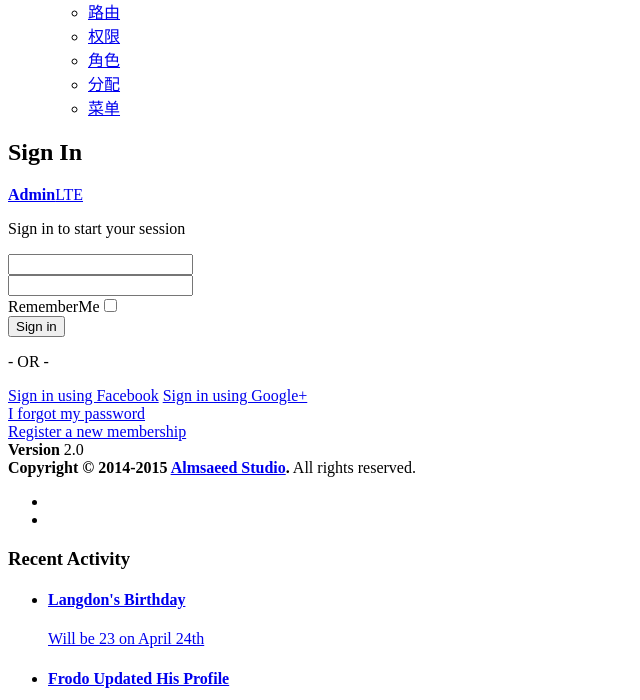
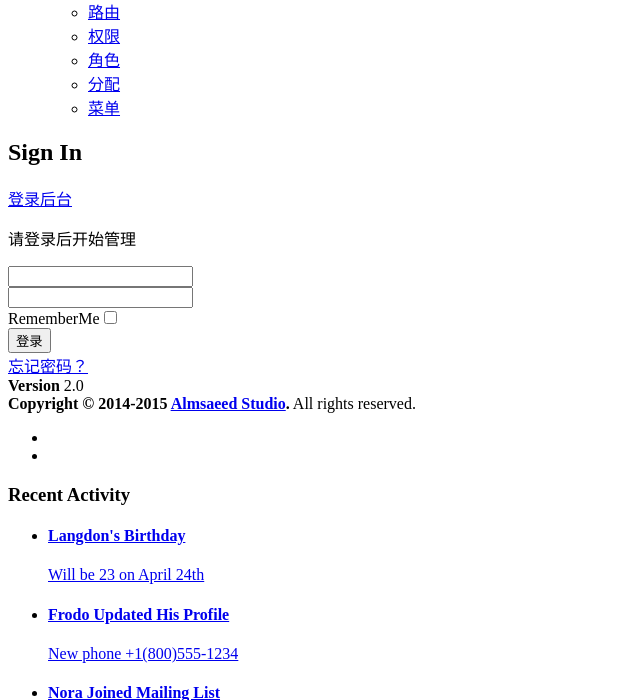
Before and after one commit to zxl976557204/guanfang, a Yii app: template backend/views/site/login.php in a window 1280 px wide. Shown: the part 3897-4597 px from the top of the page, without its empty margins (0-640 px from the left). Run offline with PHP 8.4 and a stand-in for Yii, Linux system fonts and the light colour scheme; the template is opened without the code that fills it, so the values that code supplies are empty; form fields are guessed from the names that the template uses; some libraries are stand-ins or nearby versions.

Commit message:
后端登录功能

```diff
--- a/backend/views/site/login.php
+++ b/backend/views/site/login.php
@@ -21,11 +21,11 @@ $fieldOptions2 = [
 
 <div class="login-box">
     <div class="login-logo">
-        <a href="#"><b>Admin</b>LTE</a>
+        <a href="#">登录后台</a>
     </div>
     <!-- /.login-logo -->
     <div class="login-box-body">
-        <p class="login-box-msg">Sign in to start your session</p>
+        <p class="login-box-msg">请登录后开始管理</p>
 
         <?php $form = ActiveForm::begin(['id' => 'login-form', 'enableClientValidation' => false]); ?>
 
@@ -45,7 +45,7 @@ $fieldOptions2 = [
             </div>
             <!-- /.col -->
             <div class="col-xs-4">
-                <?= Html::submitButton('Sign in', ['class' => 'btn btn-primary btn-block btn-flat', 'name' => 'login-button']) ?>
+                <?= Html::submitButton('登录', ['class' => 'btn btn-primary btn-block btn-flat', 'name' => 'login-button']) ?>
             </div>
             <!-- /.col -->
         </div>
@@ -54,16 +54,16 @@ $fieldOptions2 = [
         <?php ActiveForm::end(); ?>
 
         <div class="social-auth-links text-center">
-            <p>- OR -</p>
-            <a href="#" class="btn btn-block btn-social btn-facebook btn-flat"><i class="fa fa-facebook"></i> Sign in
-                using Facebook</a>
-            <a href="#" class="btn btn-block btn-social btn-google-plus btn-flat"><i class="fa fa-google-plus"></i> Sign
-                in using Google+</a>
+<!--             <p>- OR -</p> -->
+<!--             <a href="#" class="btn btn-block btn-social btn-facebook btn-flat"><i class="fa fa-facebook"></i> Sign in -->
+<!--                 using Facebook</a> -->
+<!--             <a href="#" class="btn btn-block btn-social btn-google-plus btn-flat"><i class="fa fa-google-plus"></i> Sign -->
+<!--                 in using Google+</a> -->
         </div>
         <!-- /.social-auth-links -->
 
-        <a href="#">I forgot my password</a><br>
-        <a href="register.html" class="text-center">Register a new membership</a>
+        <a href="#">忘记密码？</a><br>
+<!--         <a href="register.html" class="text-center">注册账号</a> -->
 
     </div>
     <!-- /.login-box-body -->
```
